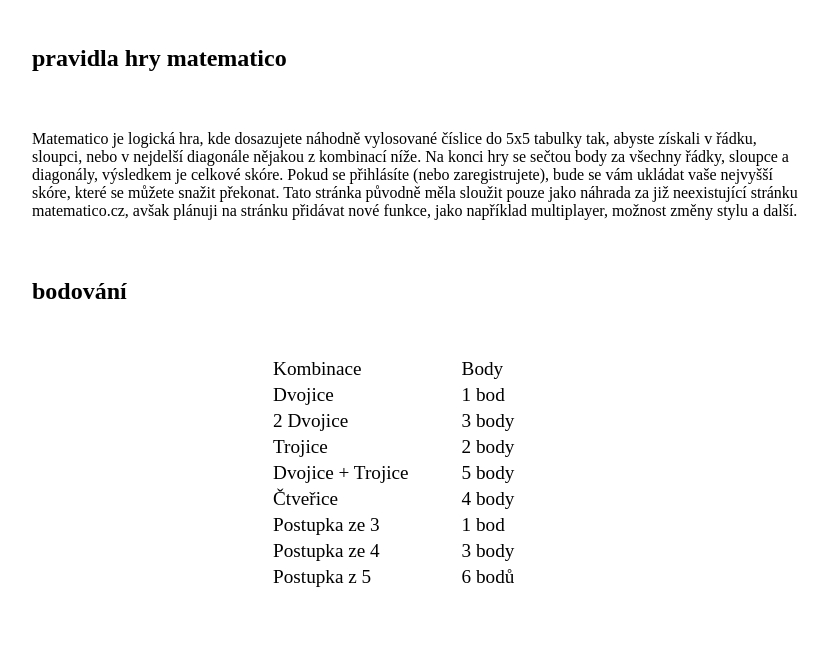
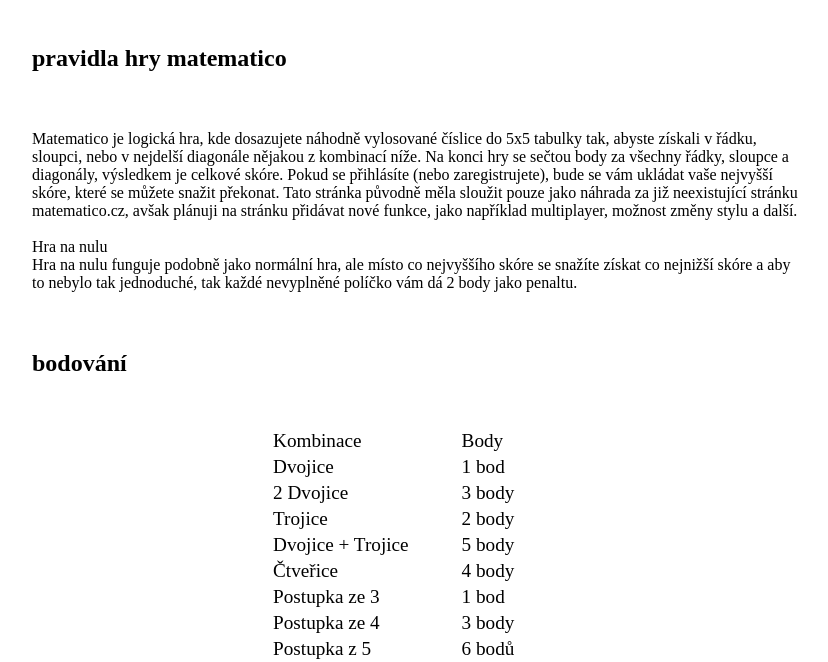
Before and after one commit to Mmac3569/matematico, a PHP site: page / in a window 1280 px wide. Shown: the part 631-1293 px from the top of the page, without its empty margins (224-1052 px from the left). Before the commit the page ends 1218 px from the top, so only its background shows below. Run offline with PHP 8.4, Linux system fonts and the light colour scheme.

Commit message:
added description for game for zero

```diff
--- a/index.php
+++ b/index.php
@@ -105,7 +105,9 @@
     <article>
         <h3 id="rules-header">pravidla hry matematico</h3><br>
         <p>
-            Matematico je logická hra, kde dosazujete náhodně vylosované číslice do 5x5 tabulky tak, abyste získali v řádku, sloupci, nebo v nejdelší diagonále nějakou z kombinací níže. Na konci hry se sečtou body za všechny řádky, sloupce a diagonály, výsledkem je celkové skóre. Pokud se přihlásíte (nebo zaregistrujete), bude se vám ukládat vaše nejvyšší skóre, které se můžete snažit překonat. Tato stránka původně měla sloužit pouze jako náhrada za již neexistující stránku matematico.cz, avšak plánuji na stránku přidávat nové funkce, jako například multiplayer, možnost změny stylu a další.
+            Matematico je logická hra, kde dosazujete náhodně vylosované číslice do 5x5 tabulky tak, abyste získali v řádku, sloupci, nebo v nejdelší diagonále nějakou z kombinací níže. Na konci hry se sečtou body za všechny řádky, sloupce a diagonály, výsledkem je celkové skóre. Pokud se přihlásíte (nebo zaregistrujete), bude se vám ukládat vaše nejvyšší skóre, které se můžete snažit překonat. Tato stránka původně měla sloužit pouze jako náhrada za již neexistující stránku matematico.cz, avšak plánuji na stránku přidávat nové funkce, jako například multiplayer, možnost změny stylu a další.<br><br>
+            Hra na nulu<br>
+            Hra na nulu funguje podobně jako normální hra, ale místo co nejvyššího skóre se snažíte získat co nejnižší skóre a aby to nebylo tak jednoduché, tak každé nevyplněné políčko vám dá 2 body jako penaltu.
         </p><br>
         <h3 id="counting-header">bodování</h3><br>
         <table id="counting-table">
```
